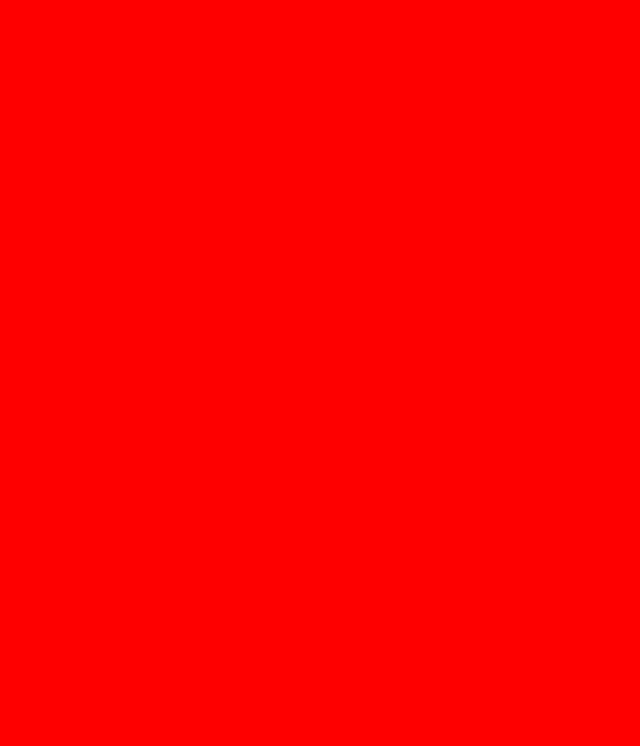
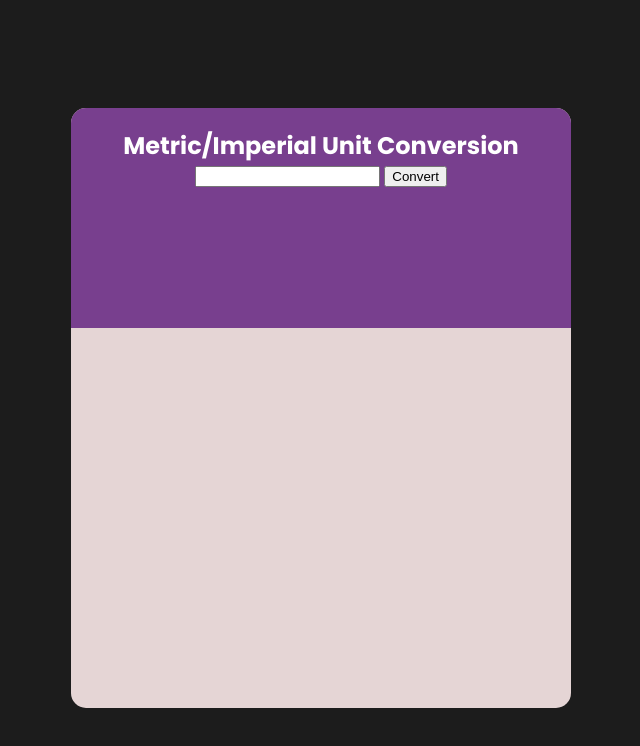
Before and after one commit to JoelCreate/Unit-Conversion-Tool, a plain HTML site: page index.html in a window 1280 px wide. Shown: the whole page, without its empty margins (319-959 px from the left). Drawn offline with Linux system fonts and the light colour scheme.

Commit message:
Header set up
Added a header to input numbers to be converted. Styled more CSS

```diff
--- a/index.html
+++ b/index.html
@@ -6,6 +6,17 @@
     </head>
     <body>
 
+        <div id="container">
+            <div id="header">
+                <h2>Metric/Imperial Unit Conversion</h2>
+                <input type="text" id="num-input">
+                <button class="btn">Convert</button>
+            </div>
+
+
+
+        </div>
+
         <script type=""javascript" src="scripts.js"></script>
     </body>
 </html>
--- a/styles.css
+++ b/styles.css
@@ -1,3 +1,30 @@
+@import url('https://fonts.googleapis.com/css2?family=Poppins:wght@400;700&display=swap');
+
 body {
-    background: red;
+    background: #1C1C1C;
+    font-family: 'Poppins', sans-serif;
+    color: #fff;
+    min-height: 100vh;
+    display: flex;
+    justify-content: center;
+    align-items: center;
 }
+
+h1,h2,h3,h4,h5,h6 {
+    margin: 0px;
+}
+
+#container {
+    width: 500px;
+    height: 75vh;
+    background: #e5d5d5;
+    border-radius: 15px;
+}
+
+#header {
+    background: #783F8E;
+    height: 30%;
+    padding: 20px 10px;
+    text-align: center;
+    border-radius: 15px 15px 0px 0px;
+}
```
